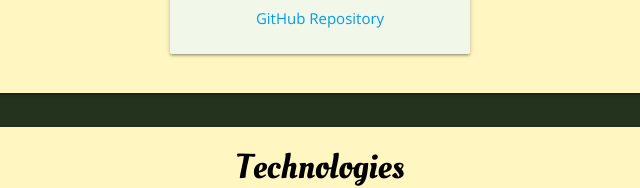
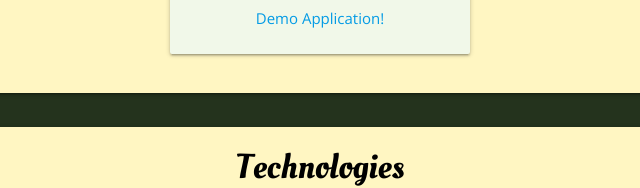
Before and after one commit to bluemorgan23/cm-portfolio, a plain HTML site: page index.html in a window 1280 px wide. Shown: the part 1468-1656 px from the top of the page, 320-960 px from the left. Drawn offline with nearby package versions, Linux system fonts and the light colour scheme.

Commit message:
Fixed link to app

```diff
--- a/index.html
+++ b/index.html
@@ -285,7 +285,7 @@
                             </div>
                             <div class="card-content">
                                 <span class="card-title projectTitle activator grey-text text-darken-4">The Writer's Block</span>
-                                <p><a id="projectLink" href=https://thewritersblock.herokuapp.com/>GitHub Repository</a></p>
+                                <p><a id="projectLink" target="_blank" href=https://thewritersblock.herokuapp.com/>Demo Application!</a></p>
                             </div>
                             <div class="card-reveal light-green lighten-5">
                                 <span class="card-title projectTitle black-text text-darken-4"><i
```
